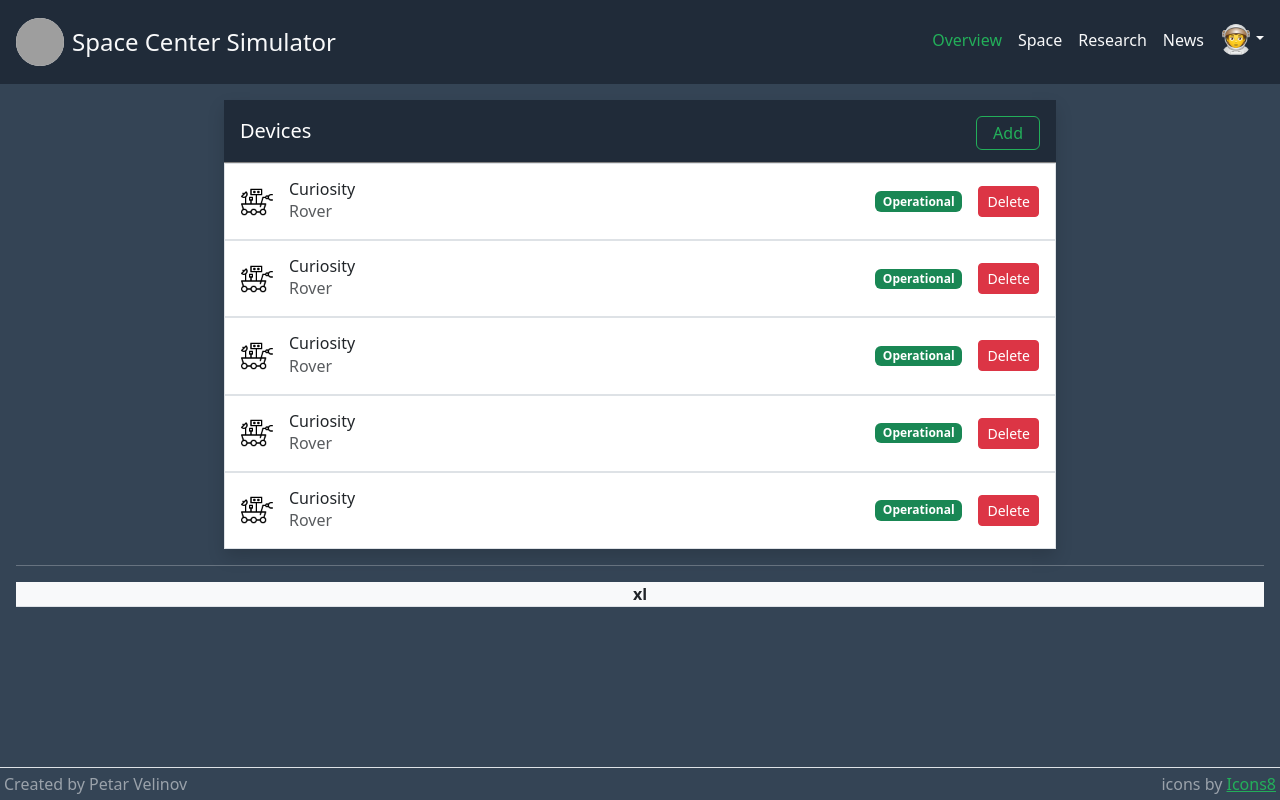
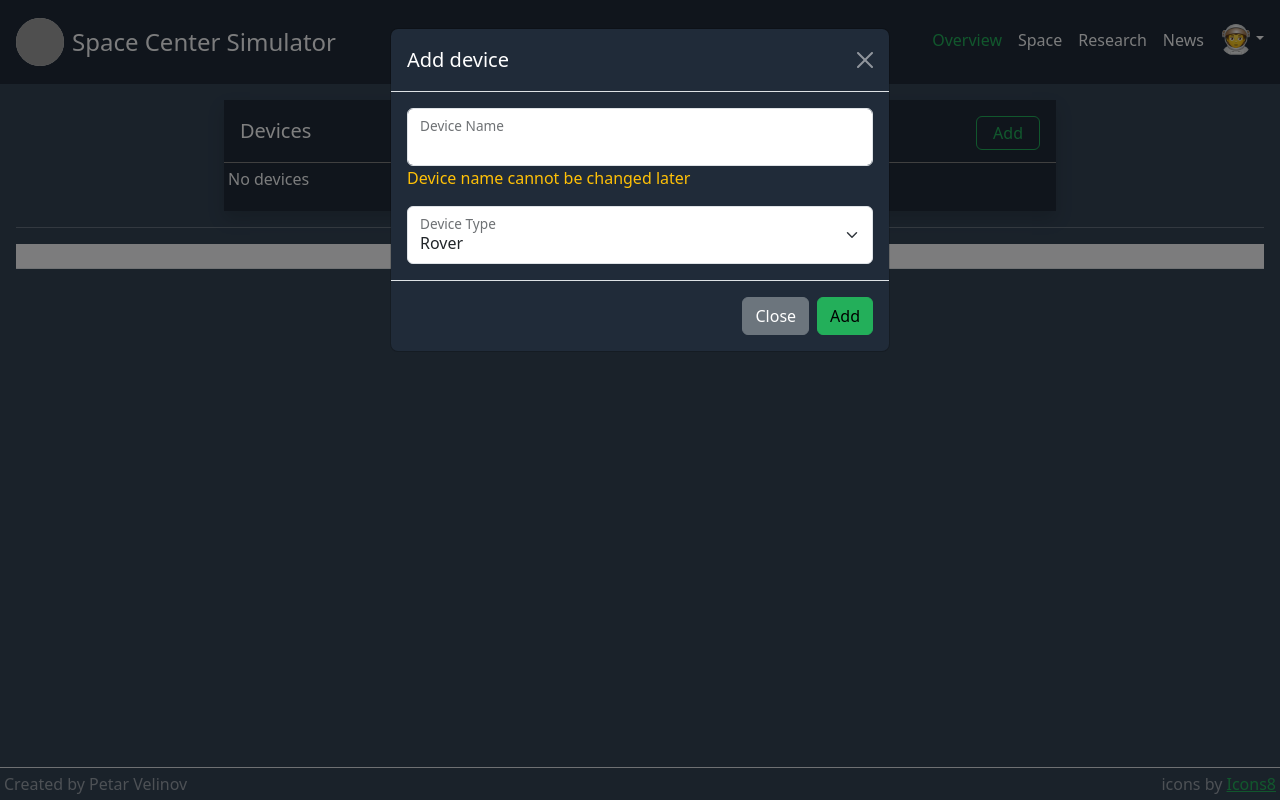
Before and after one commit to RobinJS/SpaceCenter, an Angular app in the folder SpaceCenterPortal/: page /devices in a window 1280 px wide. Both pictures are taken after a click on the button "Add". Built offline with nearby package versions, Linux system fonts and the light colour scheme; grey boxes are pictures that could not be loaded.

Commit message:
added Add device

```diff
--- a/SpaceCenterPortal/src/app/app.module.ts
+++ b/SpaceCenterPortal/src/app/app.module.ts
@@ -8,6 +8,7 @@
 import { RoutingModule } from './routing/routing.module';
 import { DeviceListComponent } from './device-manager/device-list/device-list.component';
 import { DeviceItemComponent } from './device-manager/device-list/device-item/device-item.component';
+import { AddDeviceFormComponent } from './device-manager/device-list/add-device-form/add-device-form.component';
 
 @NgModule({
   declarations: [
@@ -17,6 +18,7 @@
     DeviceManagerComponent,
     DeviceListComponent,
     DeviceItemComponent,
+    AddDeviceFormComponent,
   ],
   imports: [
     BrowserModule,
--- /dev/null
+++ b/SpaceCenterPortal/src/app/device-manager/device-list/add-device-form/add-device-form.component.html
@@ -0,0 +1,29 @@
+<div class="modal fade" id="staticBackdrop" data-bs-backdrop="static" data-bs-keyboard="false" tabindex="-1" aria-labelledby="staticBackdropLabel" aria-hidden="true">
+    <div class="modal-dialog">
+        <div class="modal-content">
+            <div class="modal-header" data-bs-theme="dark">
+                <h1 class="modal-title fs-5" id="staticBackdropLabel">Add device</h1>
+                <button type="button" class="btn-close text-white " data-bs-dismiss="modal" aria-label="Close"></button>
+            </div>
+            <div class="modal-body">
+                <div class="form-floating mb-3">
+                    <input type="text" class="form-control" id="form-device-name">
+                    <label for="form-device-name">Device Name</label>
+                    <p class="form-floating text-warning">Device name cannot be changed later</p>
+                </div>
+                <div class="form-floating">
+                    <select class="form-select" id="form-device-type" aria-label="Select device type">
+                      <option value="rover">Rover</option>
+                      <option value="satelite" class="text-danger" disabled >Satelite</option>
+                      <option value="telescope" class="text-danger" disabled >Telescope</option>
+                    </select>
+                    <label for="form-device-type">Device Type</label>
+                </div>
+            </div>
+            <div class="modal-footer">
+                <button type="button" class="btn btn-secondary" data-bs-dismiss="modal">Close</button>
+                <button type="button" class="btn btn-primary">Add</button>
+            </div>
+        </div>
+    </div>
+</div>
--- a/SpaceCenterPortal/src/app/device-manager/device-list/device-list.component.html
+++ b/SpaceCenterPortal/src/app/device-manager/device-list/device-list.component.html
@@ -1,7 +1,8 @@
+<add-device-form></add-device-form>
 <section class="text-white col-md-8 mx-auto shadow">
     <div class="section-header p-3">
         <span class="fs-5">Devices</span>
-        <button class="btn btn-outline-primary px-3 py-1 w-auto float-end" type="button">Add</button>
+        <button class="btn btn-outline-primary px-3 py-1 w-auto float-end" type="button" data-bs-toggle="modal" data-bs-target="#staticBackdrop" (click)="onAddDevice">Add</button>
     </div>
     <div class="h-auto">
         <ul class="list-group">
--- a/SpaceCenterPortal/src/app/device-manager/device-list/device-list.component.ts
+++ b/SpaceCenterPortal/src/app/device-manager/device-list/device-list.component.ts
@@ -9,14 +9,14 @@
 })
 export class DeviceListComponent {
     devices: Device[] = [
-        new Rover("Curiosity", DeviceType.Rover, []),
-        new Rover("Curiosity", DeviceType.Rover, []),
-        new Rover("Curiosity", DeviceType.Rover, []),
-        new Rover("Curiosity", DeviceType.Rover, []),
-        new Rover("Curiosity", DeviceType.Rover, [])
+        // new Rover("Curiosity", DeviceType.Rover, []),
+        // new Rover("Curiosity", DeviceType.Rover, []),
+        // new Rover("Curiosity", DeviceType.Rover, []),
+        // new Rover("Curiosity", DeviceType.Rover, []),
+        // new Rover("Curiosity", DeviceType.Rover, [])
     ];
 
     onAddDevice() {
-        throw new Error('Method not implemented.');
+        // throw new Error('Method not implemented.');
     }
 }
--- a/SpaceCenterPortal/src/css/styles.css
+++ b/SpaceCenterPortal/src/css/styles.css
@@ -15,3 +15,8 @@
 .section-header {
   border-bottom: 1px solid gray;
 }
+
+.modal-content {
+  background-color: #202b39;
+  color: white;
+}
--- a/SpaceCenterPortal/src/scss/styles.scss
+++ b/SpaceCenterPortal/src/scss/styles.scss
@@ -9,8 +9,7 @@
 }
 
 header {
-    // background-color: $section-bg;
-    background-color: #202b39;
+    background-color: $section-bg;
 }
 
 section {
@@ -21,3 +20,8 @@
 .section-header {
     border-bottom: 1px solid gray;
 }
+
+.modal-content {
+    background-color: $section-bg;
+    color: white;
+}
```
Also changed, not shown: SpaceCenterPortal/src/app/device-manager/device-list/add-device-form/add-device-form.component.ts (added, +10 -0 lines), SpaceCenterPortal/src/app/device-manager/device-list/add-device-form/add-device-form.component.css (added).
